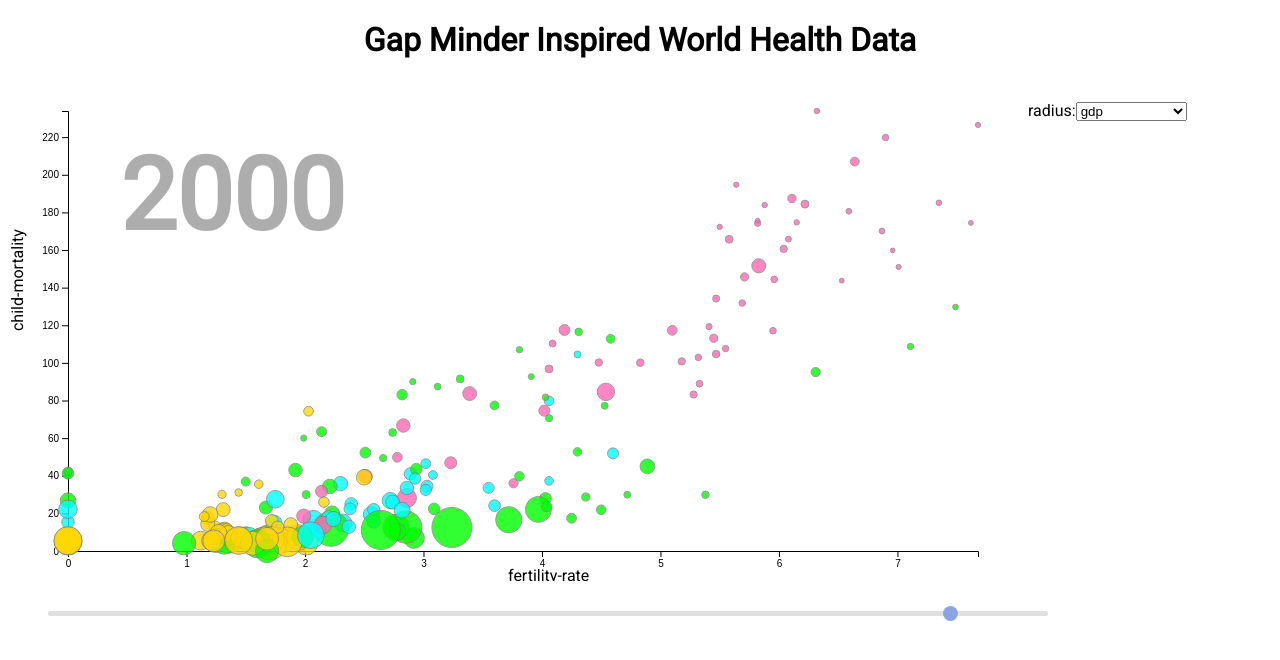
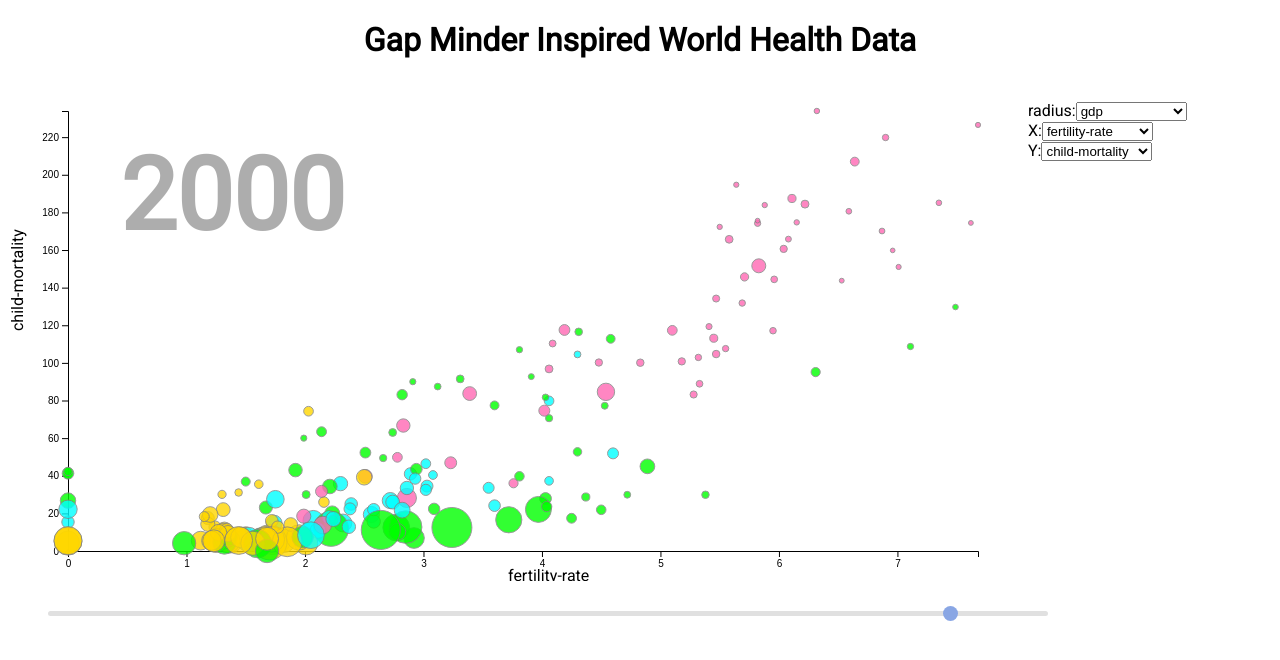
Before and after one commit to varvarakoshman/data-visualisation, a plain HTML site: page hw/hw2/index.html in a window 1280 px wide. Drawn offline with nearby package versions, Linux system fonts and the light colour scheme.

Commit message:
hw2 - 3rd part finished

```diff
--- a/hw/hw2/index.html
+++ b/hw/hw2/index.html
@@ -20,9 +20,10 @@
         <svg id="scatter-plot"></svg>
         <div class="side-pan">
             <div class="selectors">
-                <div>radius:<select id='radius'>
-                </select></div>
+                <div>radius:<select id='radius'></select></div>
                 <!-- Part 3: здесь создаются селекторы для осей -->
+                <div>X:<select id='x'></select></div>
+                <div>Y:<select id='y'></select></div>
             </div>
         </div>
     </div>
--- a/hw/hw2/js/script.js
+++ b/hw/hw2/js/script.js
@@ -50,8 +50,18 @@ d3.select('#radius').selectAll('option')
                     .property("selected", d => d === radius);
 
 // Part 3: то же, что делали выше, но для осей
-// ...
-
+d3.select('#x').selectAll('option')
+                    .data(params)
+                    .enter()
+                    .append("option")
+                    .text(d => d)
+                    .property("selected", d => d === xParam);
+d3.select('#y').selectAll('option')
+                    .data(params)
+                    .enter()
+                    .append("option")
+                    .text(d => d)
+                    .property("selected", d => d === yParam);
 
 loadData().then(data => {
     // сюда мы попадаем после загрузки данных и можем для начала на них посмотреть:
@@ -70,7 +80,8 @@ loadData().then(data => {
     d3.select('#radius').on('change', newRadius);
 
     // Part 3: подпишемся на изменения селектороы параметров осей
-    // ...
+    d3.select('#x').on('change', newX);
+    d3.select('#y').on('change', newY);
 
     // изменяем значение переменной и обновляем график
     function newYear(){
@@ -80,6 +91,16 @@ loadData().then(data => {
     // Part 2: по аналогии с newYear
     function newRadius(){
         radius = this.value;
+        updateChart()
+    }
+
+    function newX(){
+        xParam = this.value;
+        updateChart()
+    }
+
+    function newY(){
+        yParam = this.value;
         updateChart()
     }
 
```
